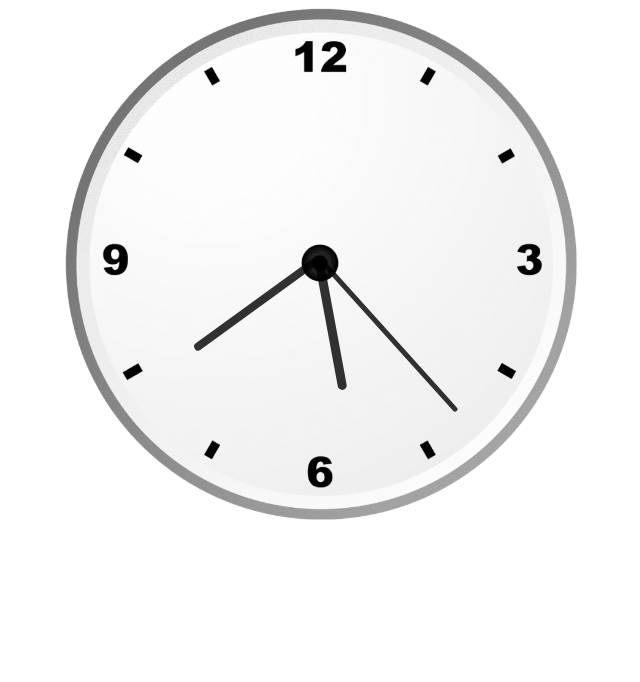
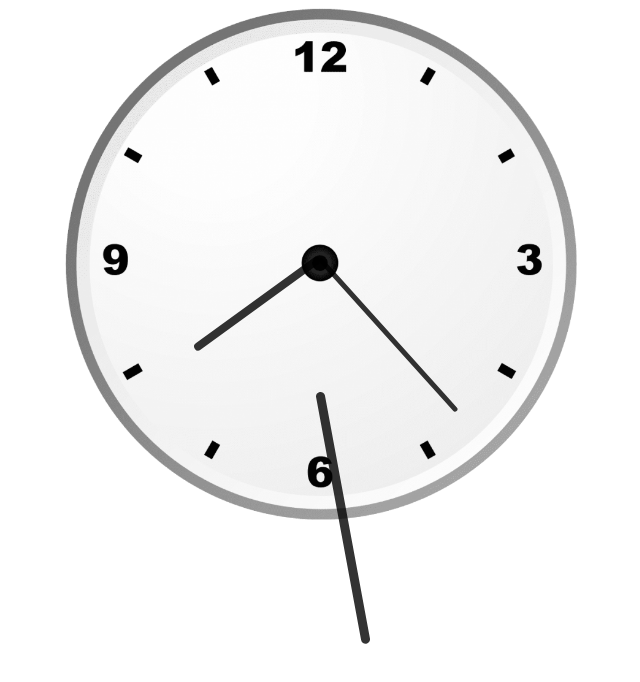
Before and after one commit to Baboo381/Analog-Clock-By-Using-HTML-CSS-JAVASCRIP, a plain HTML site: page index.html in a window 1280 px wide. Shown: the whole page, without its empty margins (319-959 px from the left). Drawn offline with Linux system fonts and the light colour scheme.

Commit message:
Update index.css

```diff
--- a/index.css
+++ b/index.css
@@ -15,7 +15,7 @@
 }
 #hour{
     width: 1.8%;
-    height: 25%;
+    height: 50%;
     top: 25%;
     left: 48.85%;
     opacity: 0.8;
```
